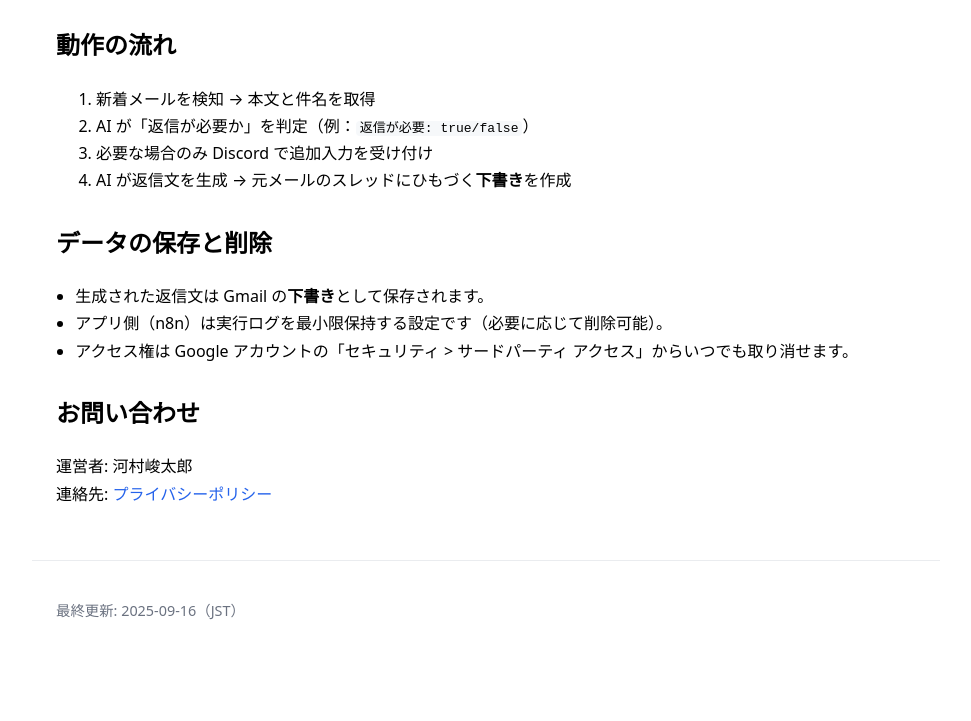
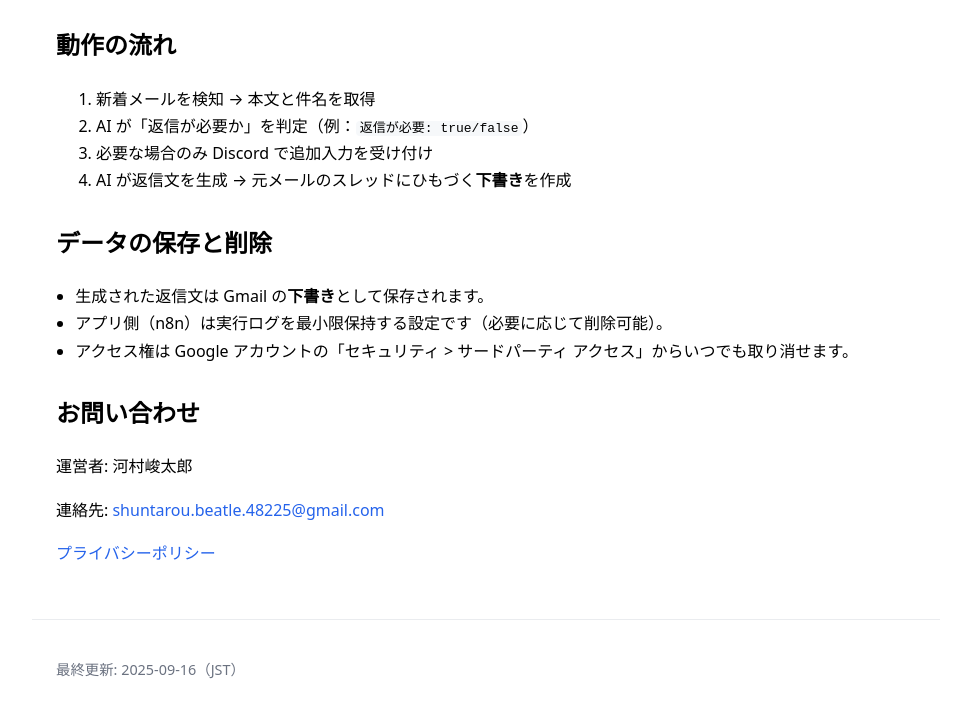
Before and after one commit to Shuntaro-TMDU/GmailDraftGenerator.github.io, a plain HTML site: page index.html in a window 1280 px wide. Shown: the part 853-1574 px from the top of the page, without its empty margins (154-1125 px from the left). Before the commit the page ends 1515 px from the top, so only its background shows below. Drawn offline with Linux system fonts and the light colour scheme.

Commit message:
Update index.html

```diff
--- a/index.html
+++ b/index.html
@@ -22,7 +22,7 @@
 </head>
 <body>
   <header>
-    <h1>Gmail 返信下書き自動生成（n8n）<span class="badge">個人利用</span></h1>
+    <h1>Gmail Draft Generator（n8n）<span class="badge">個人利用</span></h1>
     <p>受信メールをAI（Google Gemini）で判定し、必要に応じてDiscordで補足を受け取り、Gmail に返信の<strong>下書き</strong>を自動作成するツールです。</p>
   </header>
 
@@ -79,9 +79,12 @@
 
     <section>
       <h2>お問い合わせ</h2>
-      <p>運営者: 河村峻太郎<br>
-         連絡先: <a href="shuntarou.beatle.48225@gmail.com</a></p>
+      <p>運営者: 河村峻太郎</p>
+      <p>連絡先: <a href="mailto:shuntarou.beatle.48225@gmail.com">
+        shuntarou.beatle.48225@gmail.com
+      </a></p>
       <p><a href="privacy.html">プライバシーポリシー</a></p>
+
     </section>
   </main>
 
```
